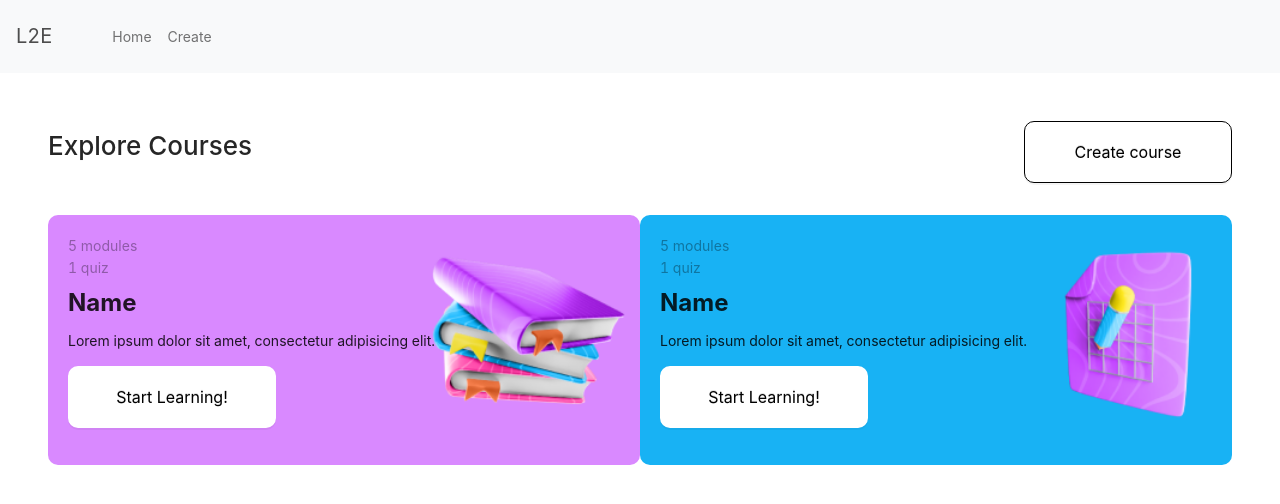
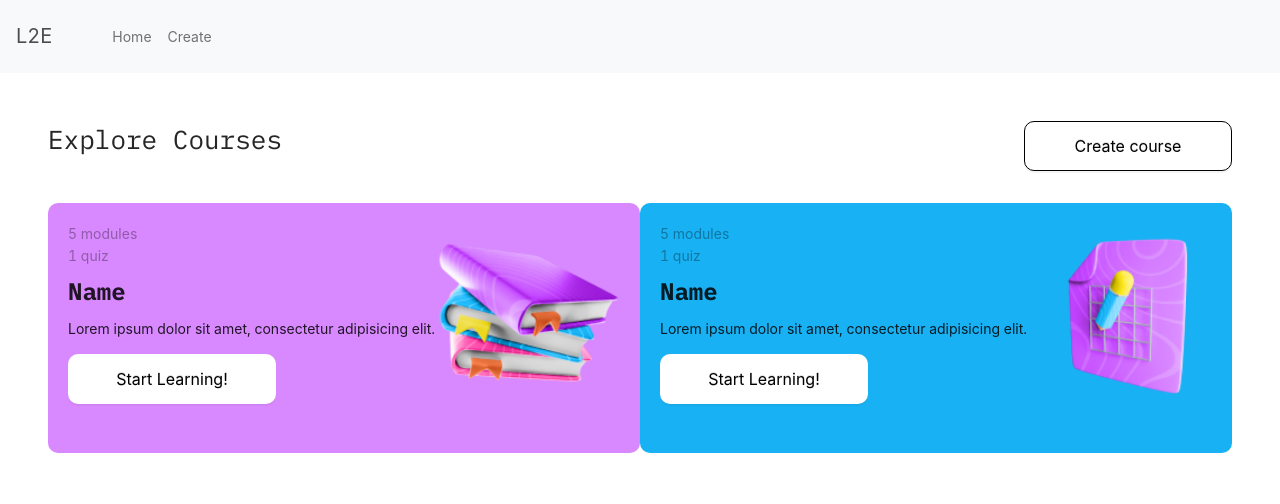
Before and after one commit to entropyylabs/learn-to-earn, a React (Create React App) app: page /home in a window 1280 px wide. Shown: the top 504 px of the page. Built offline with nearby package versions, Linux system fonts and the light colour scheme; no server answers; sample sign-in values are in the browser's storage.

Commit message:
Bump styles

```diff
--- a/src/App.css
+++ b/src/App.css
@@ -1,4 +1,14 @@
 @import "~antd/dist/antd.css";
+@import url("https://fonts.googleapis.com/css2?family=IBM+Plex+Mono:wght@400;700&display=swap");
+
+h1,
+h2,
+h3,
+h4,
+h5,
+h6 {
+  font-family: "IBM Plex Mono", monospace;
+}
 
 .form-holder {
   display: flex;
@@ -106,6 +116,11 @@
   border: 1px solid black;
 }
 
+.course-btn,
+.course-btn:hover {
+  height: 50px;
+}
+
 /* Create course page */
 .ant-collapse > .ant-collapse-item > .ant-collapse-header .ant-collapse-arrow {
   font-size: 28px;
```
